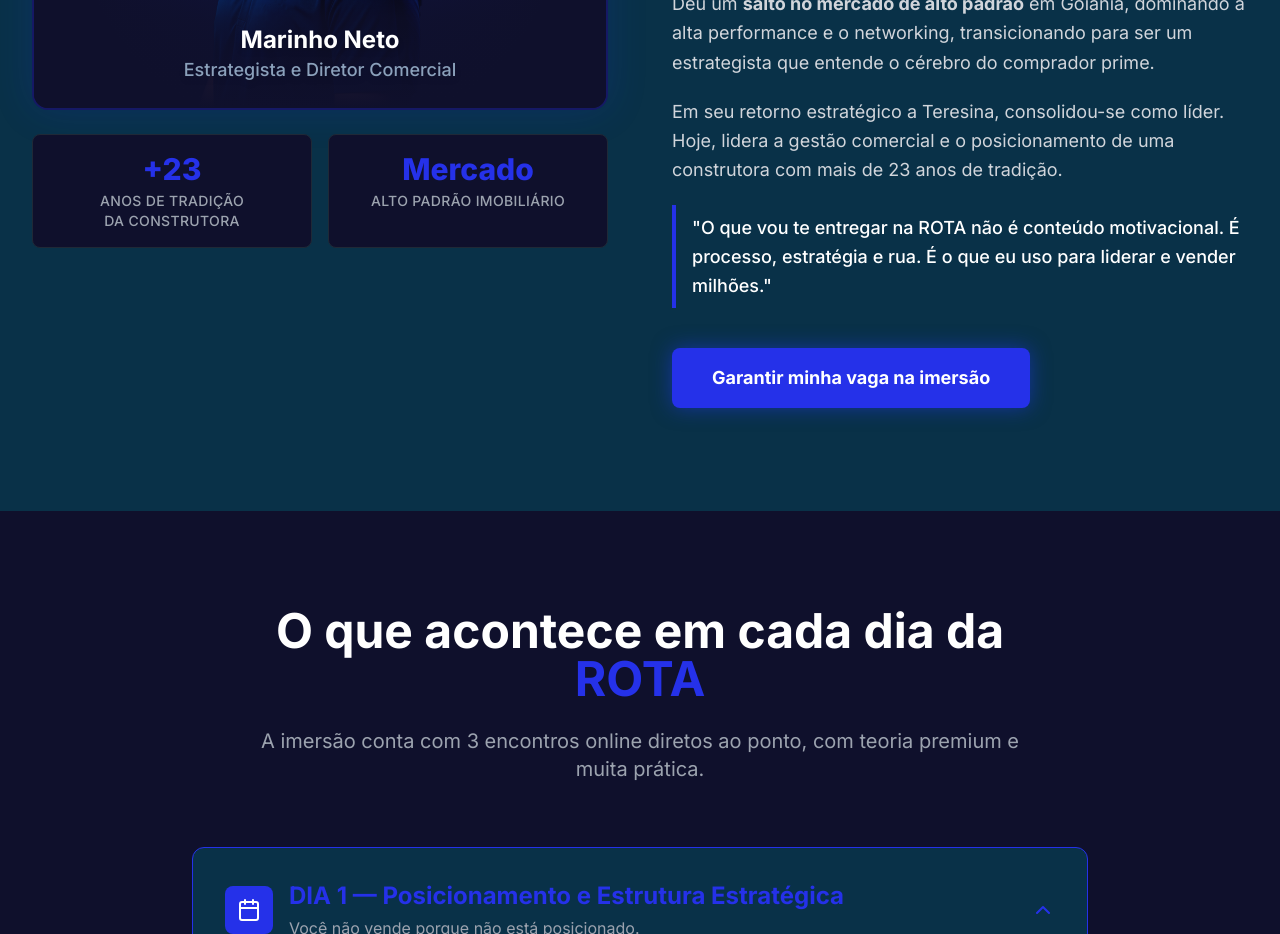
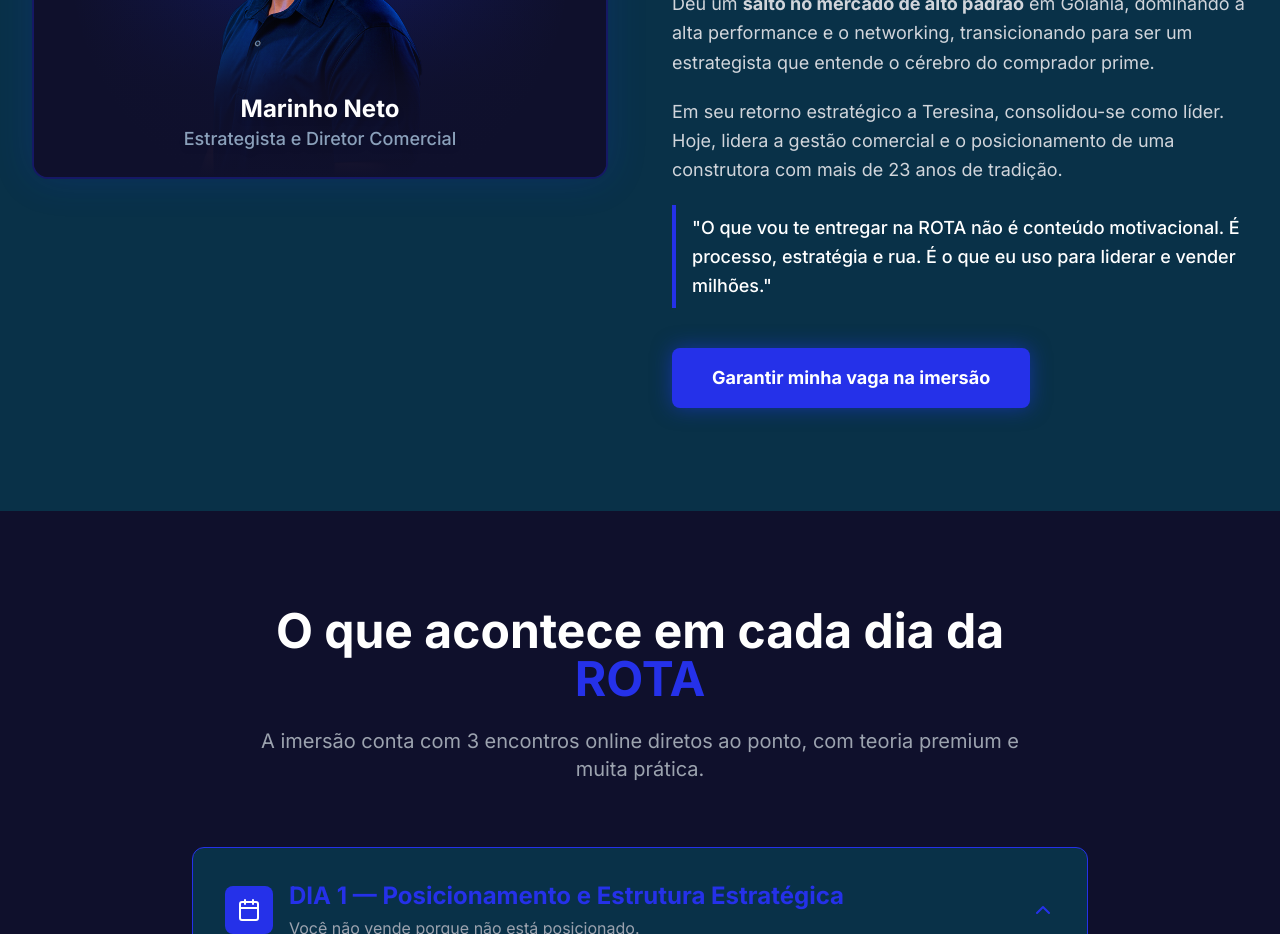
Before and after one commit to MestreZuao/rota-landing-page, a React (Vite) app: page / in a window 1280 px wide. Shown: the part 3660-4594 px from the top of the page. Built offline with nearby package versions, Linux system fonts and the light colour scheme.

Commit message:
style: remove statistics boxes below marinho image in about section

```diff
--- a/src/components/About.jsx
+++ b/src/components/About.jsx
@@ -22,16 +22,7 @@ const About = () => {
                             </div>
                         </div>
 
-                        <div className="grid grid-cols-2 gap-4 mt-6 z-20 relative">
-                            <div className="bg-brand-dark p-4 rounded-lg border border-gray-800 text-center">
-                                <p className="text-3xl font-extrabold text-brand-blue mb-1">+23</p>
-                                <p className="text-sm text-gray-400 font-medium tracking-wide text-balance">ANOS DE TRADIÇÃO DA CONSTRUTORA</p>
-                            </div>
-                            <div className="bg-brand-dark p-4 rounded-lg border border-gray-800 text-center">
-                                <p className="text-3xl font-extrabold text-brand-blue mb-1">Mercado</p>
-                                <p className="text-sm text-gray-400 font-medium tracking-wide text-balance">ALTO PADRÃO IMOBILIÁRIO</p>
-                            </div>
-                        </div>
+
                     </div>
 
                     <div className="w-full lg:w-1/2">
```
